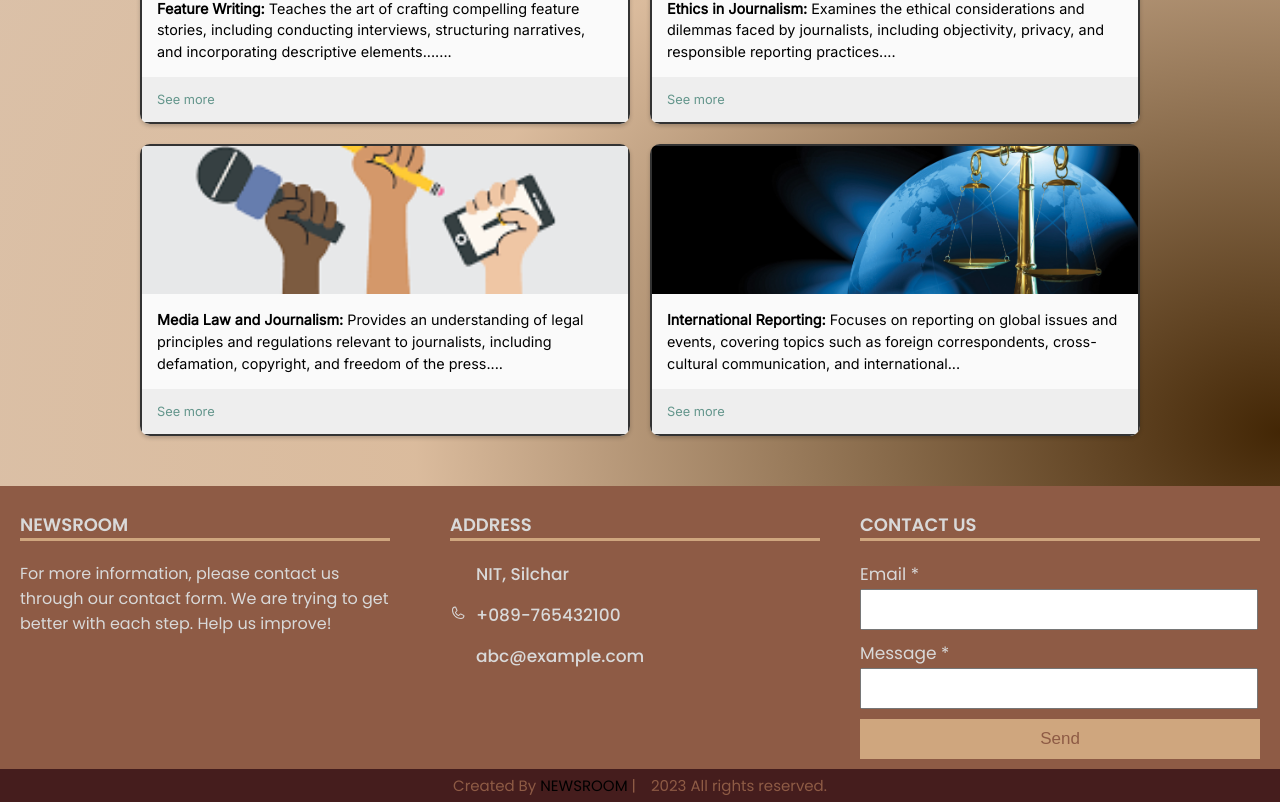
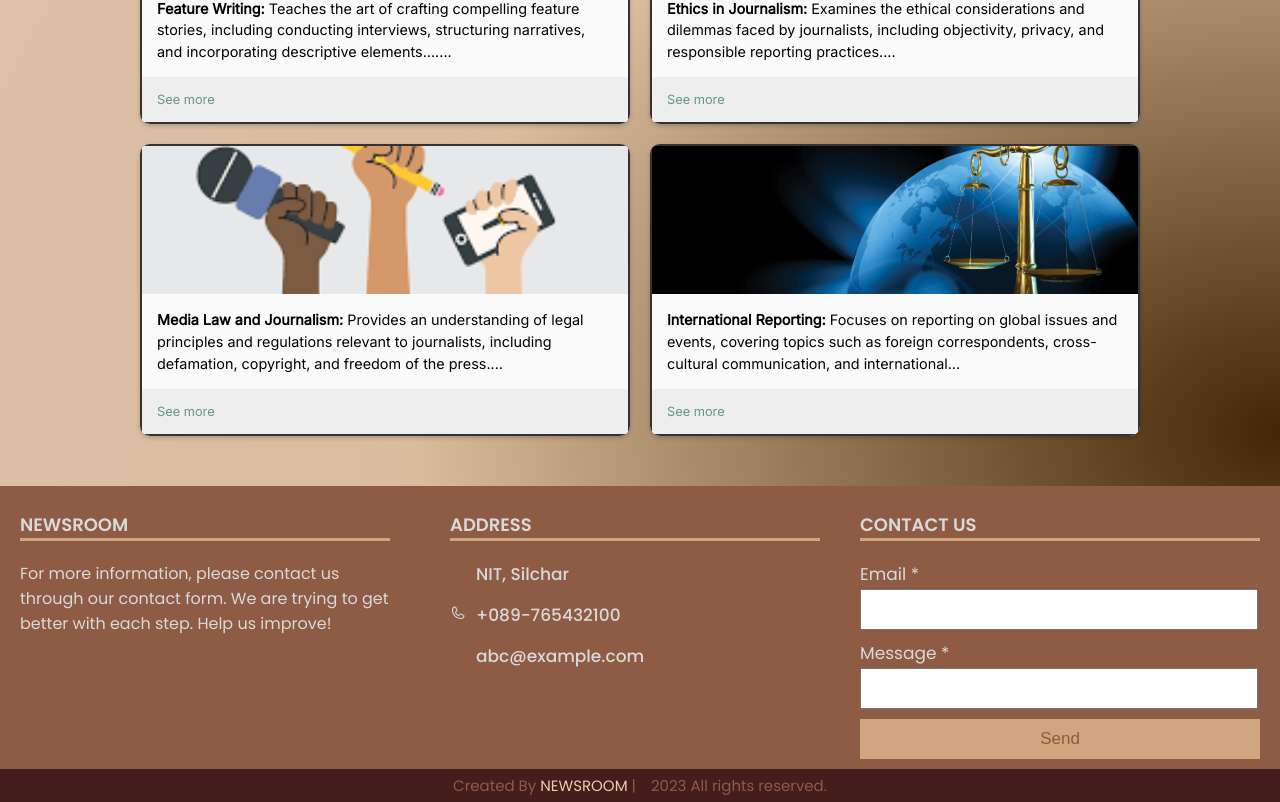
Before and after one commit to existingatom/news-room-front-end, a React (Vite) app: page /learn in a window 1280 px wide. Shown: the part 1724-2526 px from the top of the page. Built offline with nearby package versions, Linux system fonts and the light colour scheme; some icons are missing; the HTML template or start-up script is replaced by a standard one; a web font is replaced by a local one.

Commit message:
color change

```diff
--- a/src/footer.css
+++ b/src/footer.css
@@ -197,7 +197,7 @@ footer {
 }
 
 .bottom center a {
-  color: #000;
+  color: var(--background-three);
   text-decoration: none;
 }
 
@@ -212,6 +212,10 @@ footer {
 .lineneed {
   border-bottom: 3px solid var(--background-two);
 }
+
+
+
+
 
 @media screen and (max-width: 900px) {
   footer {
@@ -237,6 +241,7 @@ footer {
   .center {
     margin-left: 5px;
   }
+
 }
 
 @media screen and (max-width: 450px) {
```
